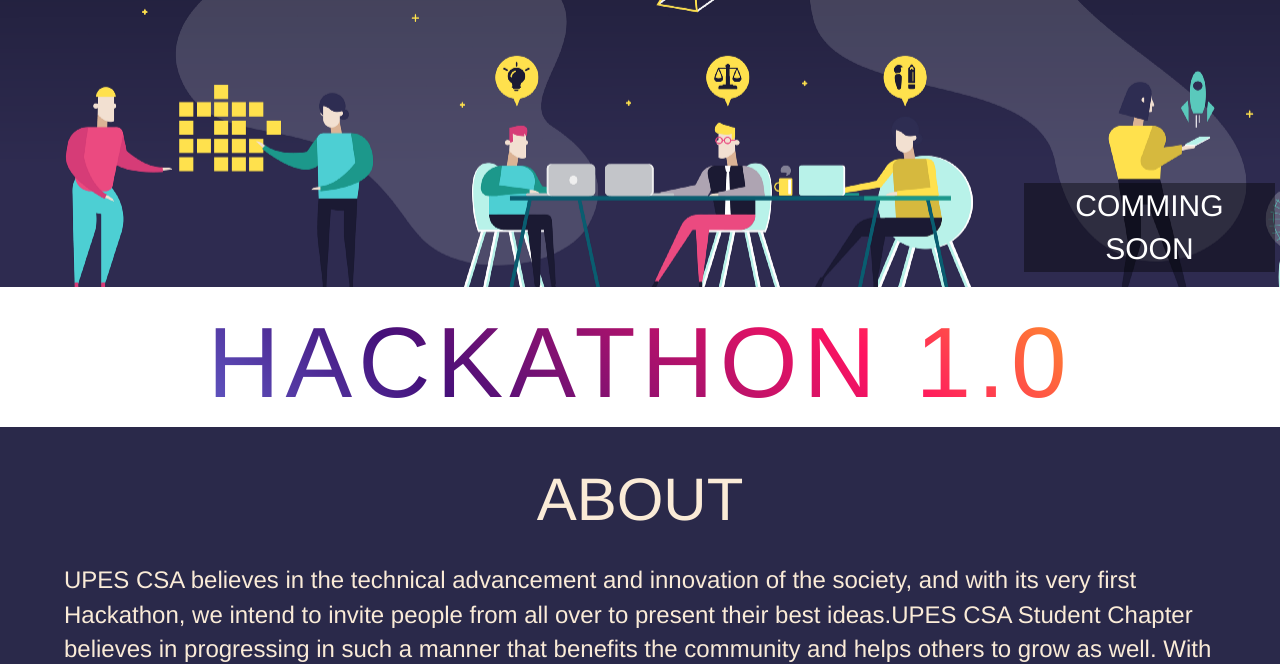
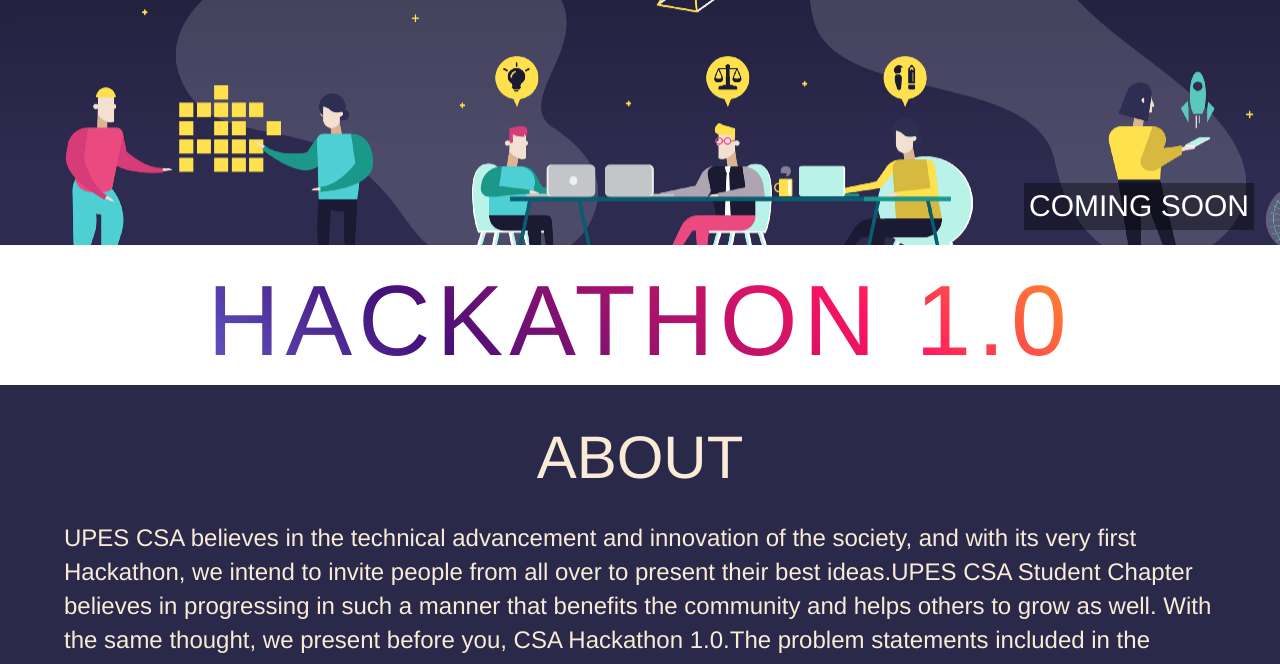
Before and after one commit to Anant2002/csa-hackathon, a plain HTML site: page a.html in a window 1280 px wide. Shown: the part 122-786 px from the top of the page. Drawn offline with nearby package versions, Linux system fonts and the light colour scheme.

Commit message:
Update a.html

```diff
--- a/a.html
+++ b/a.html
@@ -24,7 +24,7 @@
     </div>
 
    <div class="divtimer"><!--  <p id="demo" class="timer" >COMMING SOON</p> -->
-    <p class="timer" style="padding:2px 5px 2px 5px;" >COMMING SOON</p>
+    <p class="timer" style="padding:2px 5px 2px 5px;" >COMING SOON</p>
    </div>
 </div>
     <h1 class="heading">HACKATHON 1.0</h1>
```
